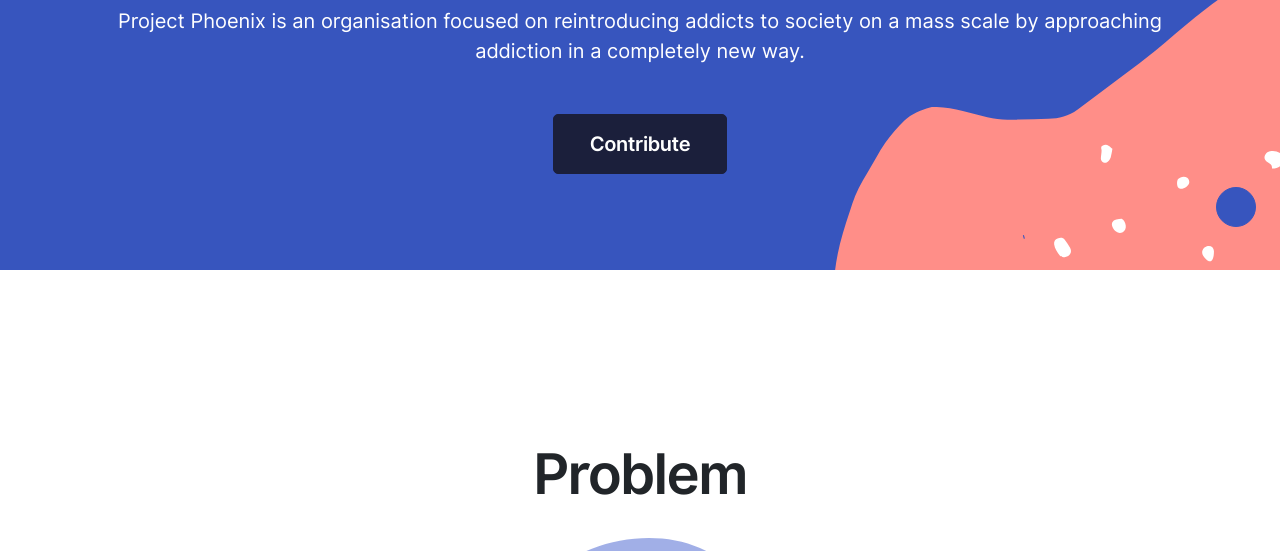
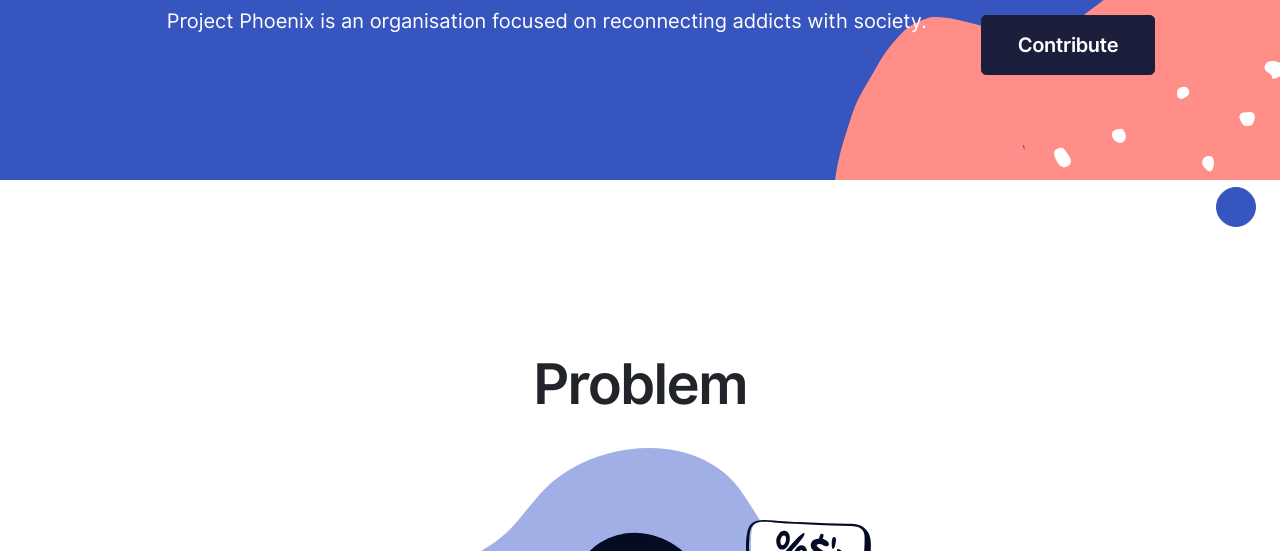
Before and after one commit to fraserwiseman/Project-Phoenix-website, a website: page index.html in a window 1280 px wide. Shown: the part 549-1100 px from the top of the page. Drawn offline with Linux system fonts and the light colour scheme; no server answers; files whose address does not match are found by name; a web font is replaced by a local one.

Commit message:
Update index.html

```diff
--- a/index.html
+++ b/index.html
@@ -101,7 +101,7 @@
               <div class=" mb-4">
                 <h5 class="lead px-xl-5">
                   Project Phoenix is an organisation focused on
-                  reintroducing addicts to society on a mass scale by approaching addiction in a completely new way.
+                  reconnecting addicts with society.
                 </h5>
               </div>
               <!-- <a href="#demos" class="btn btn-lg btn-white mx-1" data-smooth-scroll>Discover Phoenix</a> -->
```
